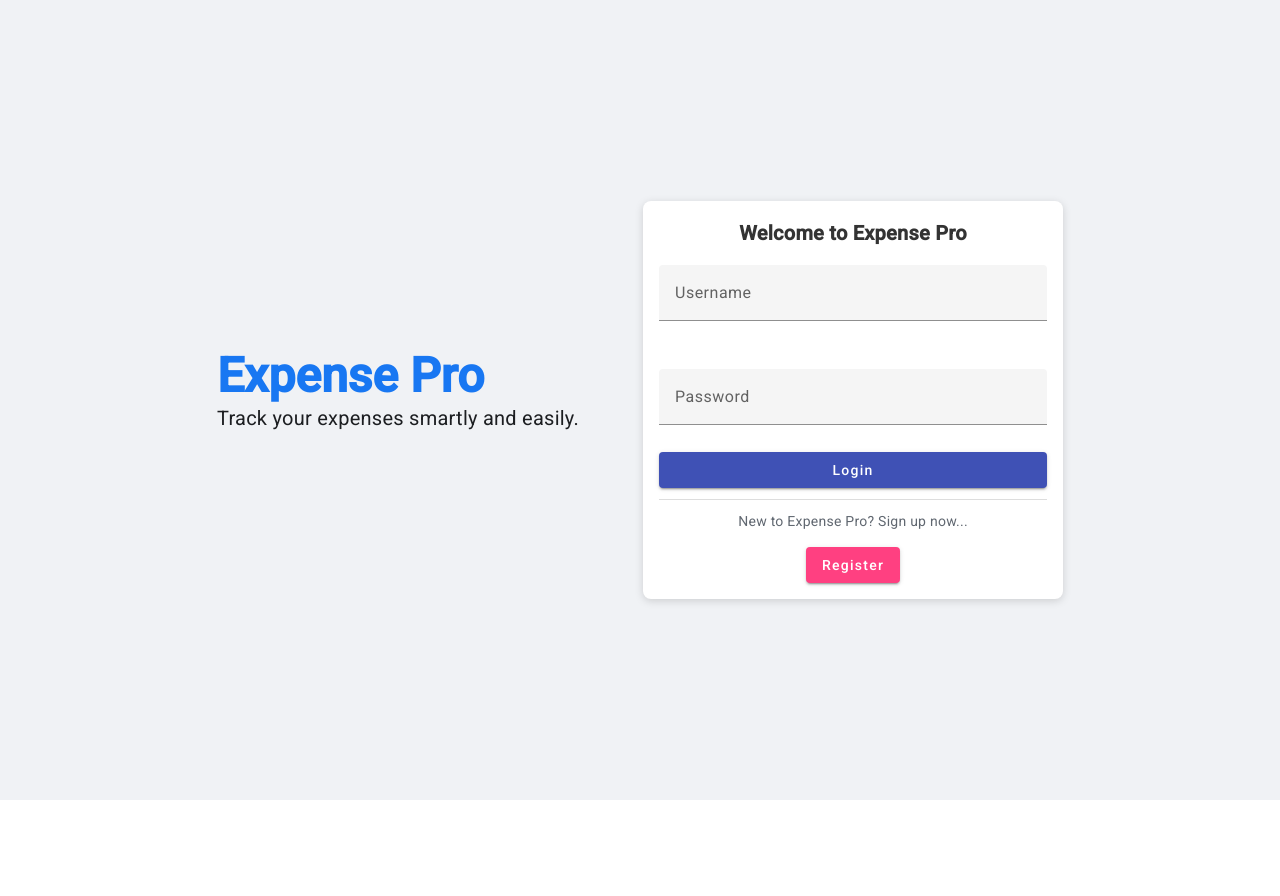
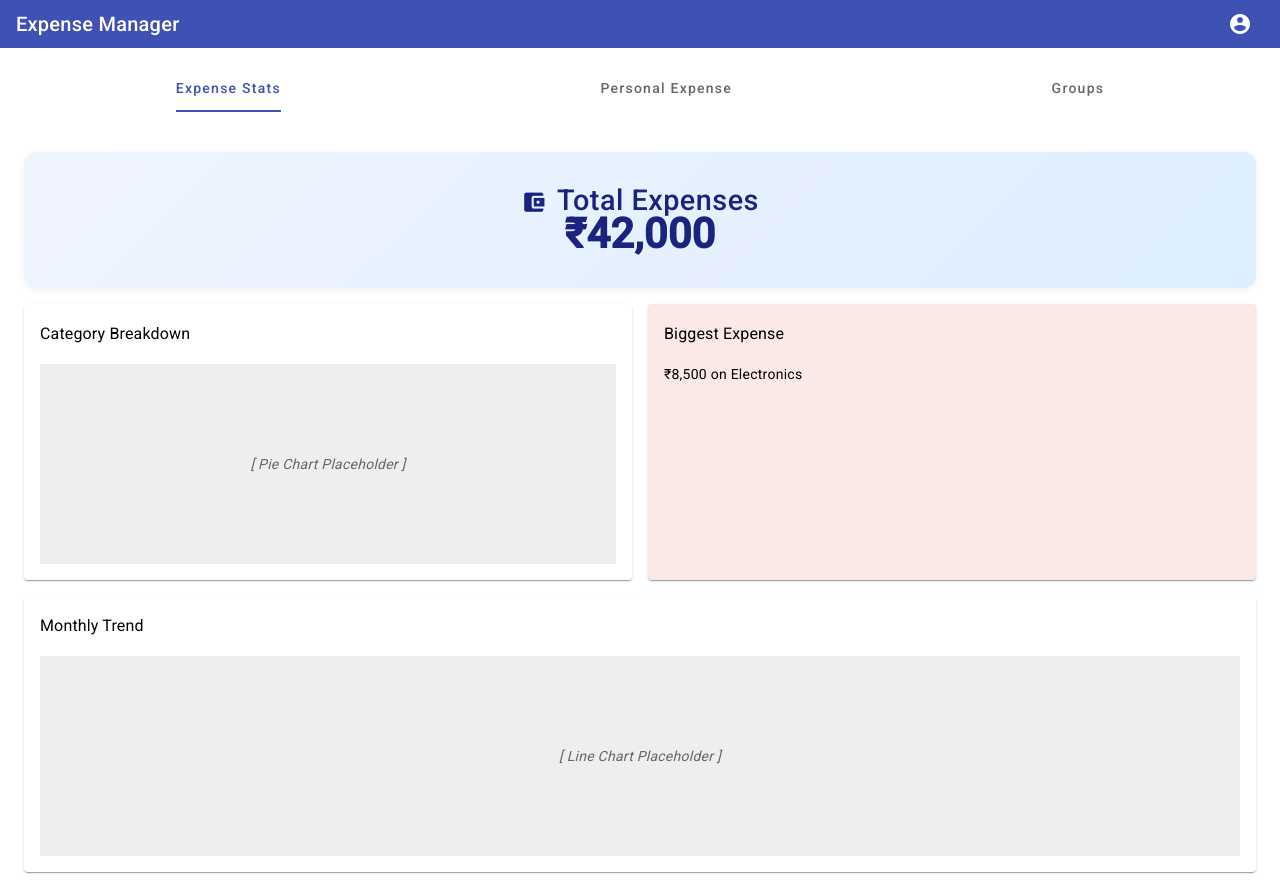
Before and after one commit to ExpensePro/expenseproUI, an Angular app: page /dashboard/expense-stats in a window 1280 px wide. Before the commit this address led to /login. Before the commit the page ends 800 px from the top, so only its background shows below. Built offline with nearby package versions, Linux system fonts and the light colour scheme.

Commit message:
Expense-statistics component: Initial structure and idea

```diff
--- a/src/app/Components/dashboard/dashboard.component.ts
+++ b/src/app/Components/dashboard/dashboard.component.ts
@@ -5,6 +5,7 @@ import { ExpenseListComponent } from '../expense-list/expense-list.component';
 import { ActivatedRoute, Router, RouterModule } from '@angular/router';
 import { ToolbarComponent } from '../toolbar/toolbar.component';
 import { LoaderComponent } from '../loader/loader.component';
+import { ExpenseStatisticsComponent } from '../expense-statistics/expense-statistics.component';
 
 @Component({
   selector: 'app-dashboard',
@@ -17,6 +18,7 @@ export class DashboardComponent implements OnInit {
 
   public tabIndex: number = 0;
   public tabs = [
+    { label: 'Expense Stats', path: 'expense-stats', component: ExpenseStatisticsComponent},
     { label: 'Personal Expense', path: 'personal', component: ExpenseListComponent },
     { label: 'Groups', path: 'groups', component: null }
   ];
--- a/src/app/Components/expense-dialog/expense-dialog.component.html
+++ b/src/app/Components/expense-dialog/expense-dialog.component.html
@@ -2,13 +2,11 @@
 <h2 mat-dialog-title>Add/Edit Expense</h2>
 
 <!--Expense form-->
-
 <form [formGroup]="expenseForm">
   <mat-form-field appearance="fill" class="full-width">
     <mat-label>Title</mat-label>
     <input matInput formControlName="title" />
   </mat-form-field>
-
 
   <mat-form-field appearance="fill" class="full-width">
     <mat-label>Amount</mat-label>
--- /dev/null
+++ b/src/app/Components/expense-statistics/expense-statistics.component.html
@@ -0,0 +1,25 @@
+<div class="dashboard-grid">
+    <!-- Large Summary Banner -->
+    <mat-card class="card banner-card">
+        <h2><mat-icon>account_balance_wallet</mat-icon> Total Expenses</h2>
+        <p class="stat-value">₹42,000</p>
+    </mat-card>
+
+    <!-- Left Chart -->
+    <mat-card class="card chart-card">
+        <h3>Category Breakdown</h3>
+        <div class="chart-placeholder">[ Pie Chart Placeholder ]</div>
+    </mat-card>
+
+    <!-- Right Highlight Box -->
+    <mat-card class="card highlight-card">
+        <h3>Biggest Expense</h3>
+        <p>₹8,500 on Electronics</p>
+    </mat-card>
+
+    <!-- Bottom Full Width Chart -->
+    <mat-card class="card trend-card">
+        <h3>Monthly Trend</h3>
+        <div class="chart-placeholder">[ Line Chart Placeholder ]</div>
+    </mat-card>
+</div>
--- /dev/null
+++ b/src/app/Components/expense-statistics/expense-statistics.component.scss
@@ -0,0 +1,87 @@
+.dashboard-grid {
+    display: grid;
+    grid-template-columns: repeat(auto-fit, minmax(280px, 1fr));
+    gap: 1rem;
+    padding: 1.5rem;
+    grid-template-areas:
+        "banner banner"
+        "chart highlight"
+        "trend trend";
+
+    @media (max-width: 768px) {
+        grid-template-areas:
+            "banner"
+            "chart"
+            "highlight"
+            "trend";
+    }
+}
+
+.banner-card {
+    grid-area: banner;
+    background: linear-gradient(135deg, #f0f4ff, #dceeff); // softer blue gradient
+    color: #1a237e; // deep indigo for text
+    text-align: center;
+    padding: 2rem 1.5rem;
+    border-radius: 12px;
+    box-shadow: 0 2px 8px rgba(0, 0, 0, 0.06); // subtler shadow
+
+    h2 {
+        font-size: 1.8rem;
+        margin-bottom: 0.5rem;
+        font-weight: 500; // reduced from 600
+        letter-spacing: 0.5px;
+    }
+
+    .stat-value {
+        font-size: 2.6rem;
+        font-weight: 600; // bolder than header but less heavy
+        color: #1a237e;
+    }
+}
+
+.chart-card {
+    grid-area: chart;
+    padding: 1rem;
+}
+
+.highlight-card {
+    grid-area: highlight;
+    background: #fbe9e7;
+    padding: 1rem;
+}
+
+.trend-card {
+    grid-area: trend;
+    padding: 1rem;
+}
+
+.chart-placeholder {
+    height: 200px;
+    background: #eee;
+    display: flex;
+    align-items: center;
+    justify-content: center;
+    color: #666;
+    font-style: italic;
+}
+
+h2 mat-icon {
+    vertical-align: middle;
+    margin-right: 0.3rem;
+    font-size: 1.6rem;
+}
+
+@media (max-width: 480px) {
+    .banner-card {
+        padding: 1.2rem;
+
+        h2 {
+            font-size: 1.4rem;
+        }
+
+        .stat-value {
+            font-size: 2rem;
+        }
+    }
+}
--- a/src/app/app-routing.module.ts
+++ b/src/app/app-routing.module.ts
@@ -3,6 +3,7 @@ import { RouterModule, Routes } from '@angular/router';
 import { DashboardComponent } from './Components/dashboard/dashboard.component';
 import { ExpenseListComponent } from './Components/expense-list/expense-list.component';
 import { GroupsComponent } from './Components/groups/groups.component';
+import { ExpenseStatisticsComponent } from './Components/expense-statistics/expense-statistics.component';
 
 const routes: Routes = [
   { path: '', redirectTo: 'login', pathMatch: 'full' },
@@ -13,7 +14,8 @@ const routes: Routes = [
     children: [
       {path: '', component: ExpenseListComponent},
       { path: 'personal', component: ExpenseListComponent },
-      { path: 'groups', component: GroupsComponent }
+      { path: 'groups', component: GroupsComponent },
+      { path: 'expense-stats', component: ExpenseStatisticsComponent},
     ]
   },
   { path: 'register', loadComponent: () => import('./Components/register/register.component').then(m => m.RegisterComponent) },
```
Also changed, not shown: src/app/Components/expense-statistics/expense-statistics.component.ts (added, +14 -0 lines), 1 other file (tests, documents, lock files or other folders).
